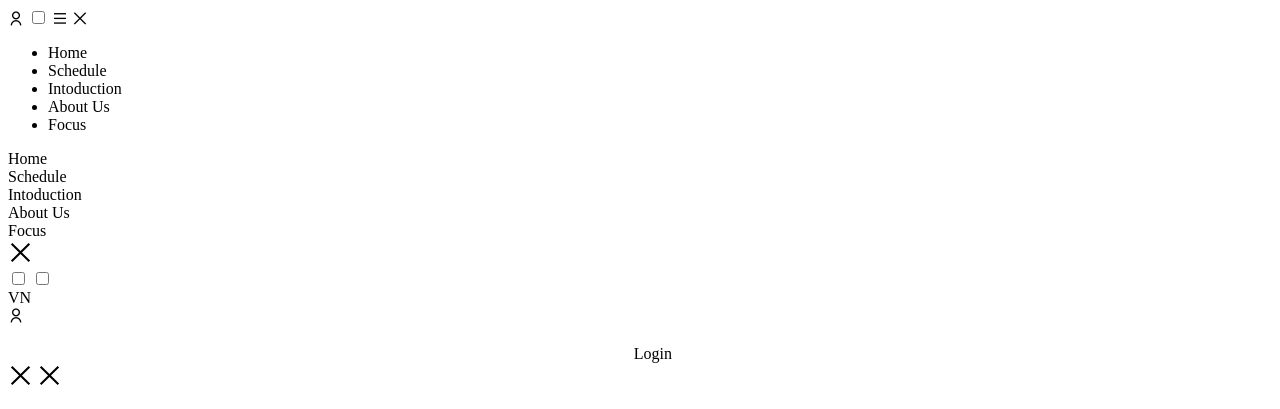
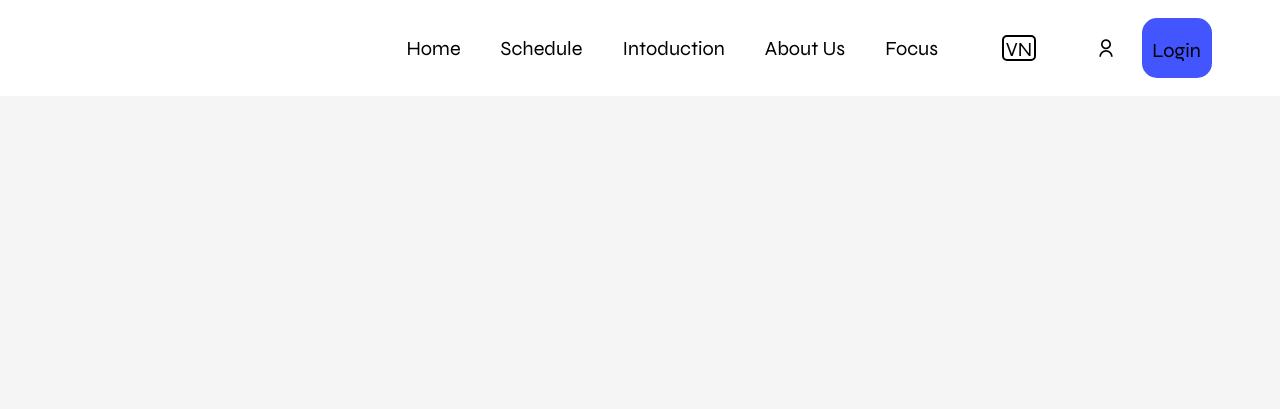
Before and after one commit to huyneT-T/LastWeb, a plain HTML site: page index.html in a window 1280 px wide. Shown: the top 409 px of the page. Drawn offline with nearby package versions, Linux system fonts and the light colour scheme; the site is published under a folder, as on GitHub Pages, so addresses that start at the root find nothing.

Commit message:
Update index.html

```diff
--- a/index.html
+++ b/index.html
@@ -3,7 +3,7 @@
     <head>
         <meta charset="UTF-8">
         <meta name="viewport" content="width=device-width, initial-scale=1.0">
-        <link rel="stylesheet" href="/styleforhomepage.css">
+        <link rel="stylesheet" href="./styleforhomepage.css">
         <link rel="stylesheet" href="https://cdnjs.cloudflare.com/ajax/libs/remixicon/4.6.0/remixicon.css">
         <link href="https://fonts.googleapis.com/css2?family=Syne:wght@400..800&display=swap" rel="stylesheet">
         <title>Document</title>
@@ -110,4 +110,5 @@
 
 
     </body>
+
     </html>
```
